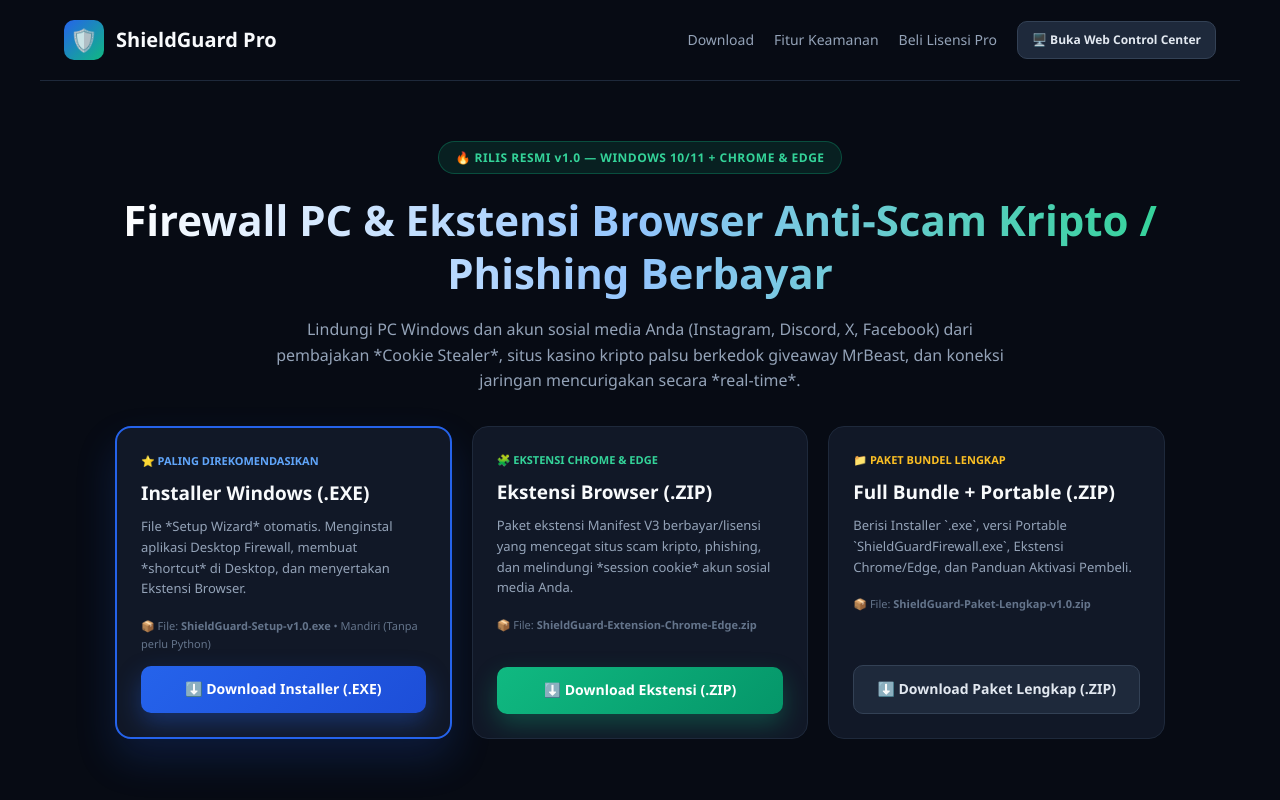
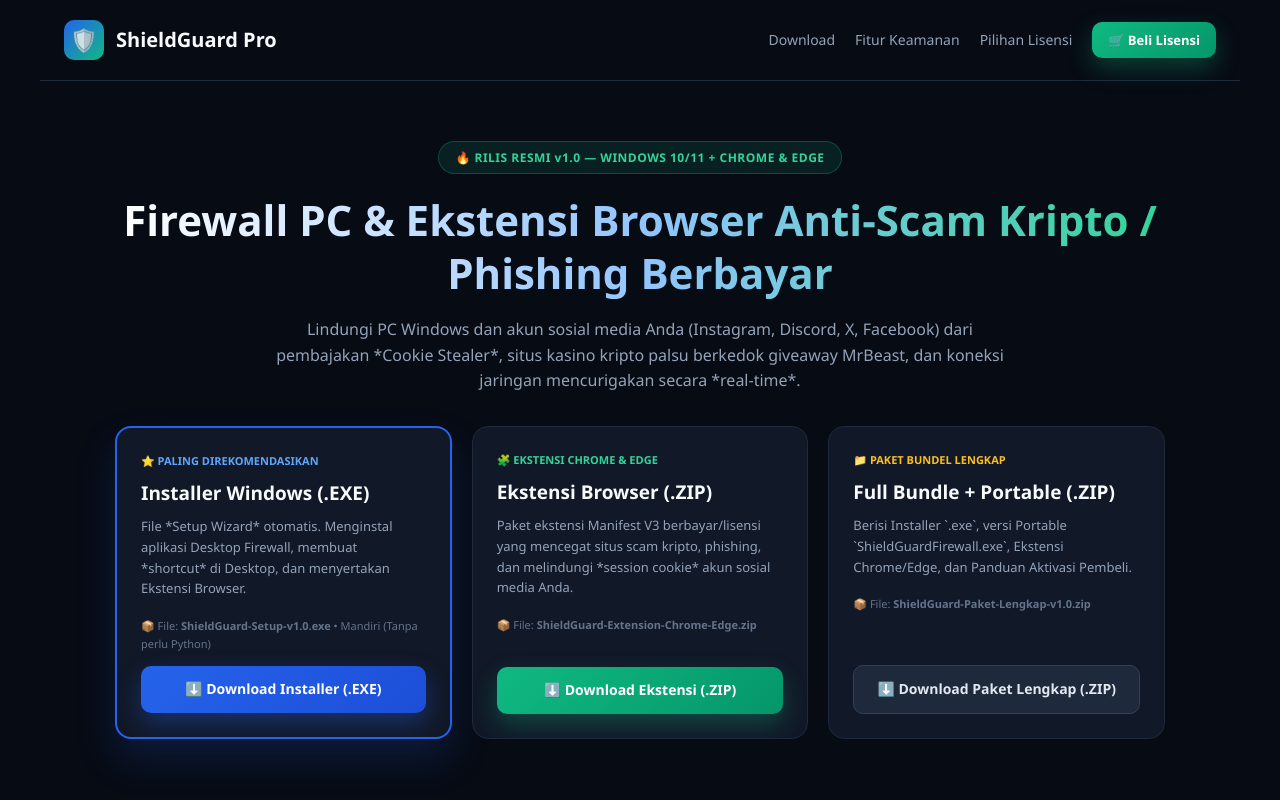
Before and after one commit to ardine22/Shieldguard, a browser extension: page azure-deploy/public/index.html in a window 1280 px wide. Shown: the top 800 px of the page. Drawn offline with Linux system fonts and the light colour scheme.

Commit message:
Remove internal Web Control Center button and replace with Beli Lisensi CTA

```diff
--- a/azure-deploy/public/index.html
+++ b/azure-deploy/public/index.html
@@ -124,8 +124,8 @@
     <div class="nav-links">
       <a href="#download">Download</a>
       <a href="#fitur">Fitur Keamanan</a>
-      <a href="#harga">Beli Lisensi Pro</a>
-      <a href="/" class="btn btn-outline" style="padding:8px 14px;font-size:12px;">🖥️ Buka Web Control Center</a>
+      <a href="#harga">Pilihan Lisensi</a>
+      <a href="#harga" class="btn btn-emerald" style="padding:8px 16px;font-size:13px;">🛒 Beli Lisensi</a>
     </div>
   </nav>
 
```
Also changed, not shown: website-penjualan/index.html (+2 -2 lines).
